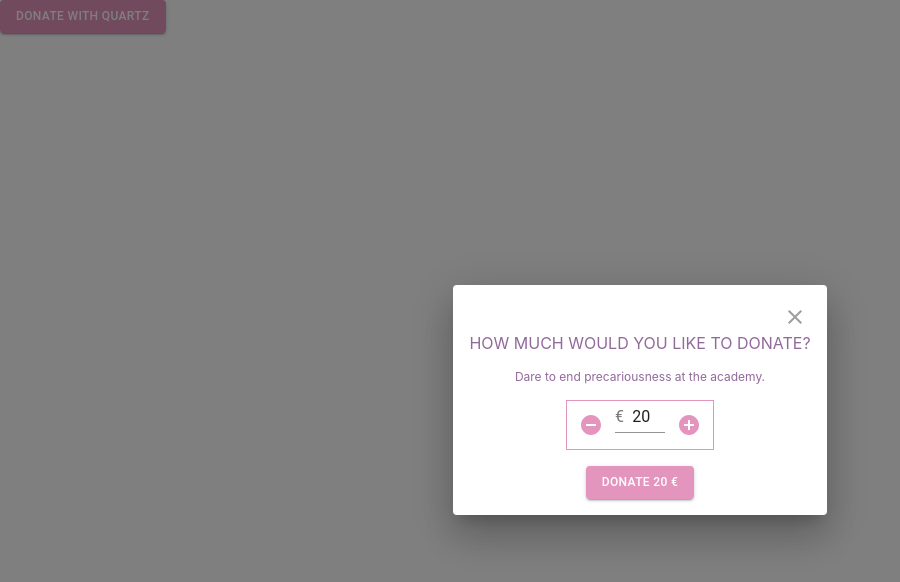
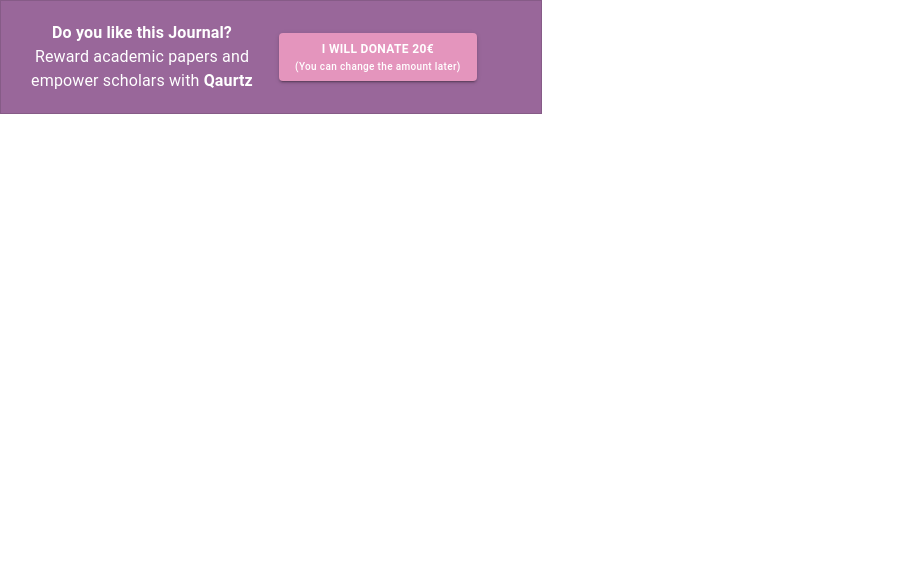
Before and after one commit to ElenaPT/TFG_Inf_2021, a React (Create React App) app: page / in a window 1280 px wide. Both pictures are taken after a click on the button "DONATE WITH QUARTZ". Shown: the top 582 px of the page, without its empty margins (0-900 px from the left). Built offline with nearby package versions, Linux system fonts and the light colour scheme.

Commit message:
Style changes

```diff
--- a/src/components/DonationButton.js
+++ b/src/components/DonationButton.js
@@ -15,8 +15,10 @@ import InputBase from '@material-ui/core/InputBase'
 import Paper from '@material-ui/core/Paper'
 import TwitterIcon from '@material-ui/icons/Twitter'
 import CircularProgress from '@material-ui/core/CircularProgress'
+import Typography from '@material-ui/core/Typography'
+import Link from '@material-ui/core/Link'
+import Divider from '@material-ui/core/Divider'
 import { withStyles } from '@material-ui/core/styles'
-//import Typography from '@material-ui/core/Typography'
 
 import App from '../App.js'
 import logo from '../img/logo.jpg'
@@ -45,6 +47,12 @@ const styles = theme => ({
   },
   paper: {
     borderColor: "#e495bd"
+  },
+  paper2: {
+    backgroundColor: "#99679A",
+    color: "#ffffff",
+    width: 500,
+    padding: 20
   }
 })
 
@@ -79,7 +87,9 @@ class DonationButton extends Component {
       dialogSuccessOpen: false,
       dialogErrorOpen: false,
       dialogWaitOpen: false,
-      value: 20
+      value: 20,
+      buttonText: "DONATE WITH QUARTZ",
+      buttonPay: false
     }
   }
 
@@ -168,26 +178,71 @@ class DonationButton extends Component {
     })
   }
 
+  donateButtonClick = () => {
+    if(!this.state.buttonPay){
+      this.setState({
+        buttonText: <React.Fragment>
+            <Grid container spacing={2} alignItems="center" justify="center" direction="column">
+              <Grid item xs={12}>
+                <b>I WILL DONATE 20€</b>
+              </Grid>
+              <Grid item xs={12} style={{fontSize: "10px", marginTop: -10, paddingTop: 0}}>
+                (You can change the amount later)
+              </Grid>
+            </Grid>
+          </React.Fragment>,
+        buttonPay: true
+      })
+    } else {
+      this.handleDialog1ClickOpen()
+    }
+  }
+
+
   render() {
 
     const {classes} = this.props
     var value = this.state.value
 
     return(
-      <div>
+      <Paper
+        className={classes.paper2}
+        variant="outlined"
+        square
+      >
+        <Grid container spacing={2} alignItems="center" justify="center">
+          <Grid item xs={6}>
+            <Typography
+              align="center"
+            >
+              <b>Do you like this Journal?</b>
+            </Typography>
+            <Typography
+              align="center"
+            >
+              Reward academic papers and
+              empower scholars with{""+" "}
+              <Link href='http://quartz.to' target='blank' style={{color: "#ffffff"}}>
+                <b>{" " + "Qaurtz"}</b>
+              </Link>
+            </Typography>
+          </Grid>
+          <Grid item xs={6}>
             <Button
               variant="contained"
-          onClick={this.handleDialog1ClickOpen}
-          style={{fontSize: "12px", backgroundColor: "#e495bd", color: "#ffffff"}}
+              onClick={this.donateButtonClick}
+              style={{fontSize: "12px", backgroundColor: "#e495bd", color: "#ffffff", textTransform: "none"}}
             >
-          DONATE WITH QUARTZ
+              {this.state.buttonText}
             </Button>
+          </Grid>
 
           {/* First dialog */}
           <Dialog
             onClose={this.handleDialog1Close}
             arial-labelledby="quantity-dialog"
             open={this.state.dialog1Open}
+            contentStyle={{maxWidth: 600}}
           >
             <DialogTitle
               id="quantity-dialog"
@@ -195,22 +250,29 @@ class DonationButton extends Component {
             >
               Modal title
             </DialogTitle>
-          <DialogContent>
+            <DialogContent style={{width: 500}}>
               <Grid container spacing={2} alignItems="center" justify="center" direction="column">
                 <Grid item xs={12} sm={12}>
                   <div
-                  style={{color: "#92699b"}}
+                    style={{
+                      fontSize: "21px",
+                      maxWidth: 300,
+                      textAlign: 'center'
+                    }}
                   >
-                  HOW MUCH WOULD YOU LIKE TO DONATE?
+                    <b>HOW MUCH WOULD YOU LIKE TO DONATE?</b>
                   </div>
                 </Grid>
                 <Grid item xs={12} sm={12}>
                   <div
-                  style={{fontSize: "12px", color: "#92699b"}}
+                    style={{fontSize: "16px"}}
                   >
                     Dare to end precariousness at the academy.
                   </div>
                 </Grid>
+              </Grid>
+              {/*<Divider variant="middle" />*/}
+              <Grid container spacing={2} alignItems="center" justify="center" direction="column">
                 <Grid item xs={12} sm={12}>
                   <Paper
                     className={classes.paper}
@@ -257,6 +319,9 @@ class DonationButton extends Component {
                     />*/}
                   </Paper>
                 </Grid>
+              </Grid>
+              {/*<Divider variant="middle" />*/}
+              <Grid container spacing={2} alignItems="center" justify="center" direction="column">
                 <Grid item xs={12} sm={12}>
                   <Button
                     variant="contained"
@@ -283,20 +348,29 @@ class DonationButton extends Component {
             >
               Modal title
             </DialogTitle>
-          <DialogContent>
+            <DialogContent style={{width: 500}}>
               <Grid container spacing={2} alignItems="center" justify="center" direction="column">
                 <Grid item xs={12} sm={12}>
                   <div
-                  style={{color: "#92699b"}}
+                    style={{
+                      fontSize: "21px",
+                      maxWidth: 300,
+                      textAlign: 'center'
+                    }}
                   >
-                  THANKS FOR HELPING OPEN ACCESS SCIENCE GROW FASTER!
+                    <b>THANKS FOR HELPING OPEN ACCESS SCIENCE GROW FASTER!</b>
+                  </div>
+                </Grid>
+                <Grid item xs={12} sm={12}>
+                  <div>
+                    You will donate to this journal:
                   </div>
                 </Grid>
                 <Grid item xs={12} sm={12}>
                   <div
-                  style={{color: "#92699b"}}
+                    style={{color: "#92699b", fontSize: "54px"}}
                   >
-                  You will donate: {this.state.value} €
+                    <b>{this.state.value} €</b>
                   </div>
                 </Grid>
                 <Grid item xs={6}>
@@ -392,34 +466,31 @@ class DonationButton extends Component {
               <Grid container spacing={2} alignItems="center" justify="center" direction="column">
                 <Grid item xs={12} sm={12}>
                   <div
-                  style={{color: "#92699b"}}
+                    style={{
+                      color: "#92699b",
+                      fontSize: "21px",
+                      maxWidth: 300,
+                      textAlign: 'center'
+                    }}
                   >
                     YOUR DONATION HAS BEEN MADE CORRECTLY
                   </div>
                 </Grid>
-              <Grid container spacing={2}>
-                <Grid item xs={6}>
-                  <div
-                    style={{fontSize: "12px", color: "#92699b", marginLeft:60, paddingRight:0}}
-                  >
+                <Grid item xs={12} sm={12}>
+                  <Grid container direction="row" justify="center" alignItems="center">
+                    <Grid item xs={6} align="right" style={{maxWidth: 100, marginRight: 30 }} >
                       <img src={logo} alt="Quartz logo" style={{width:100}}/>
-                  </div>
                     </Grid>
-                <Grid item xs={6}>
-                  <div
-                    style={{fontSize: "12px", color: "#92699b"}}
-                  >
-                    <p>
-                      <b>Quartz Open Access</b> rewards great <br></br>
-                      academic work and empower scholars. <br></br>
+                    <Grid item xs={6} style={{fontSize: "16px", color: "#92699b", maxWidth: 300}}>
+                      <b>Quartz Open Access</b> rewards great
+                      academic work and empower scholars.
                       Do you want to know more?
-                    </p>
-                  </div>
+                    </Grid>
                   </Grid>
                 </Grid>
                 <Grid item xs={12}>
                   <div
-                  style={{fontSize: "12px", color: "#92699b"}}
+                    style={{fontSize: "16px", color: "#92699b"}}
                   >
                       <b>Subscribe to our newsletter:</b>
                   </div>
@@ -452,10 +523,29 @@ class DonationButton extends Component {
                       color: '#92699b'
                     }}
                   >
-                  <TwitterIcon style={{marginRight: 5}} />
+                    <TwitterIcon style={{marginRight: 5, fontSize: "14px"}} />
                     <p> Share your donation on Twitter and spread the word</p>
                   </div>
 
+                </Grid>
+                <Grid item xs={12} sm={12}>
+                  <Paper
+                    variant="outlined"
+                    square
+                    style={{
+                      padding: 10,
+                      backgroundColor: '#F7C8D9',
+                      color: '#5B305B',
+                      maxWidth: 480,
+                      fontSize: "14px"
+                    }}
+                  >
+                    <div>
+                      Subscribe to our newsletter and find out what's new in the
+                      browser extension we are developing to facilitate micropayments
+                      within the academy
+                    </div>
+                  </Paper>
                 </Grid>
               </Grid>
             </DialogContent>
@@ -493,8 +583,9 @@ class DonationButton extends Component {
               </Grid>
             </DialogContent>
           </Dialog>
+        </Grid>
 
-      </div>
+      </Paper>
     )
   }
 }
```
Also changed, not shown: 1 other file (tests, documents, lock files or other folders). Lines whose indentation alone changed are shown as unchanged.
